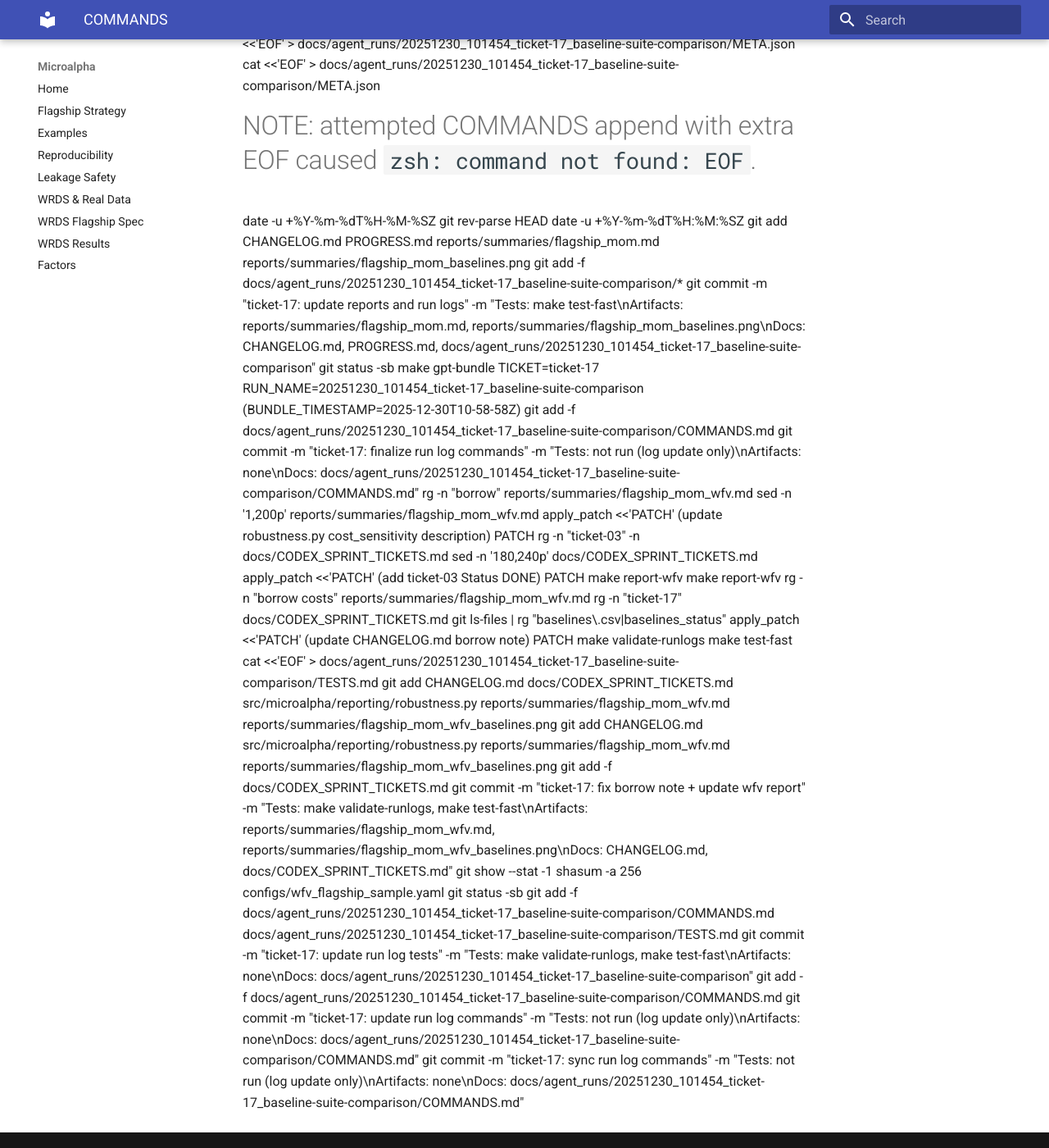
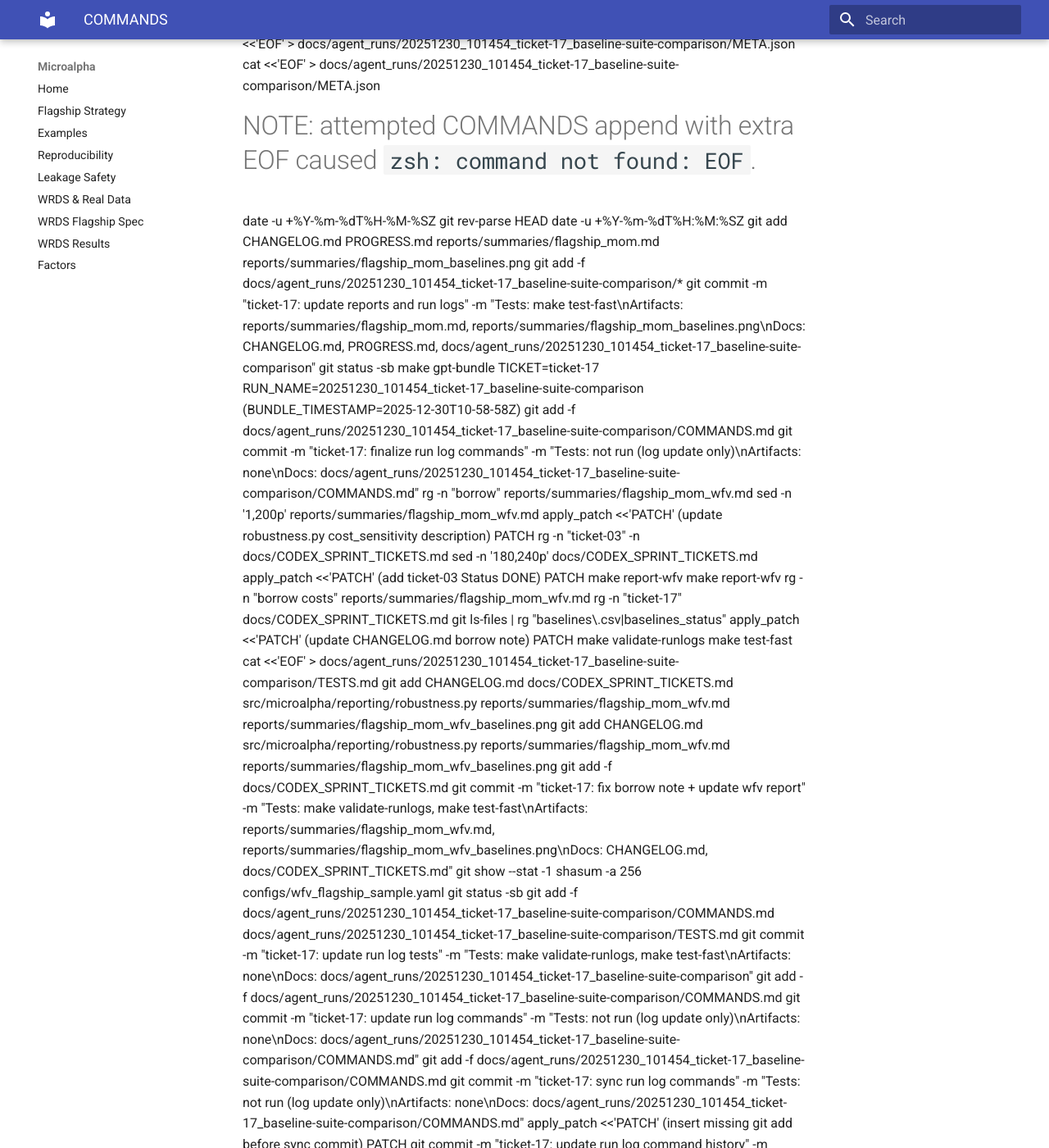
Before and after one commit to MateoBodon/microalpha, an MkDocs documentation site: the page built from docs/agent_runs/20251230_101454_ticket-17_baseline-suite-comparison/COMMANDS.md, in a window 1280 px wide and 1400 px high, scrolled down 2532 px. Shown: the whole window at 82% size. Built offline with MkDocs 1.6.1 and Material for MkDocs 9.7.7, drawn with Linux system fonts in a browser that asks for light colours; some of the changed text lies outside the part shown.

Commit message:
ticket-17: update run log command history
Tests: not run (log update only)
Artifacts: none
Docs: docs/agent_runs/20251230_101454_ticket-17_baseline-suite-comparison/COMMANDS.md

```diff
--- a/docs/agent_runs/20251230_101454_ticket-17_baseline-suite-comparison/COMMANDS.md
+++ b/docs/agent_runs/20251230_101454_ticket-17_baseline-suite-comparison/COMMANDS.md
@@ -207,4 +207,8 @@
 git commit -m "ticket-17: update run log tests" -m "Tests: make validate-runlogs, make test-fast\nArtifacts: none\nDocs: docs/agent_runs/20251230_101454_ticket-17_baseline-suite-comparison"
 git add -f docs/agent_runs/20251230_101454_ticket-17_baseline-suite-comparison/COMMANDS.md
 git commit -m "ticket-17: update run log commands" -m "Tests: not run (log update only)\nArtifacts: none\nDocs: docs/agent_runs/20251230_101454_ticket-17_baseline-suite-comparison/COMMANDS.md"
+git add -f docs/agent_runs/20251230_101454_ticket-17_baseline-suite-comparison/COMMANDS.md
 git commit -m "ticket-17: sync run log commands" -m "Tests: not run (log update only)\nArtifacts: none\nDocs: docs/agent_runs/20251230_101454_ticket-17_baseline-suite-comparison/COMMANDS.md"
+apply_patch <<'PATCH' (insert missing git add before sync commit)
+PATCH
+git commit -m "ticket-17: update run log command history" -m "Tests: not run (log update only)\nArtifacts: none\nDocs: docs/agent_runs/20251230_101454_ticket-17_baseline-suite-comparison/COMMANDS.md"
```
